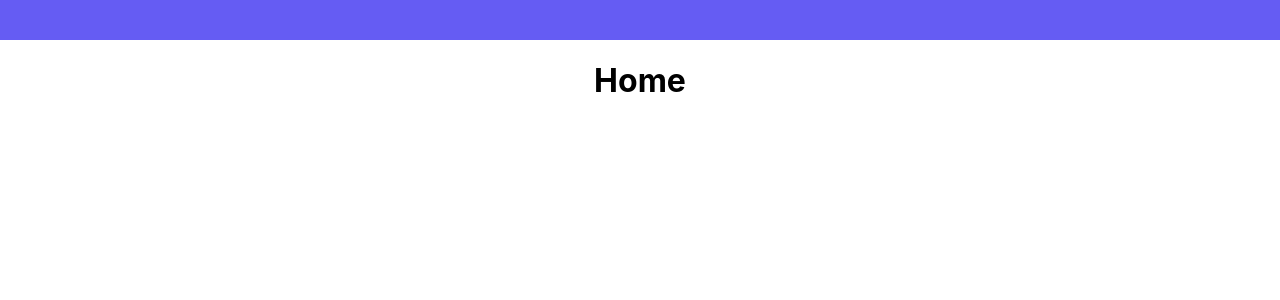
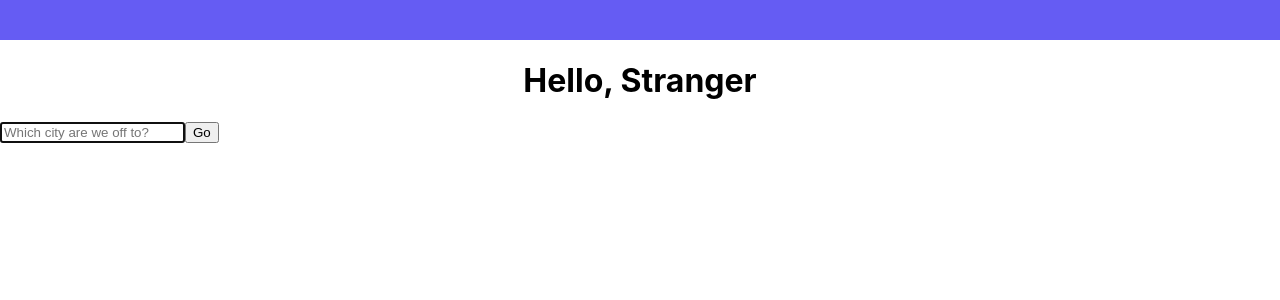
Before and after one commit to kiittsunne/gogang, a React (Create React App) app: page / in a window 1280 px wide. Shown: the top 300 px of the page. Built offline with nearby package versions, Linux system fonts and the light colour scheme; a web font is replaced by a local one.

Commit message:
Topbar & Header components
Added logo & nav buttons to top bar + Created Header component for Home & Search pages

```diff
--- a/package.json
+++ b/package.json
@@ -13,6 +13,7 @@
     "mongoose": "^6.4.4",
     "react": "^18.2.0",
     "react-dom": "^18.2.0",
+    "react-icons": "^4.4.0",
     "react-router-dom": "^6.3.0",
     "react-scripts": "5.0.1",
     "web-vitals": "^2.1.4"
--- a/src/App.js
+++ b/src/App.js
@@ -5,6 +5,7 @@ import SignUp from "./pages/SignUp";
 import Home from "./pages/Home";
 import TopBar from "./components/TopBar/TopBar";
 import { Routes, Route } from "react-router-dom";
+import Search from "./pages/Search";
 
 function App() {
   return (
@@ -15,6 +16,7 @@ function App() {
           <Route path="/login" element={<Login />} />
           <Route path="/signup" element={<SignUp />} />
           <Route path="/" element={<Home />} />
+          <Route path="/search" element={<Search />} />
         </Routes>
       </main>
     </div>
--- /dev/null
+++ b/src/components/Header/Header.js
@@ -0,0 +1,38 @@
+import React from "react";
+import SearchForm from "../SearchForm/SearchForm";
+
+const Header = (props) => {
+  const Greeting = (props) => {
+    return (
+      <h1>
+        Hello,
+        {props.isLoggedIn === true ? (
+          <span> {props.username}</span>
+        ) : (
+          <span> Stranger</span>
+        )}
+      </h1>
+    );
+  };
+
+  const CityName = (props) => {
+    return (
+      <h1>
+        {props.city}, {props.country}
+      </h1>
+    );
+  };
+
+  return (
+    <div>
+      {window.location.pathname === "/" ? (
+        <Greeting isLoggedIn={false} username={"Suzu"} />
+      ) : (
+        <CityName city={"Tokyo"} country={"Japan"} />
+      )}
+      <SearchForm />
+    </div>
+  );
+};
+
+export default Header;
--- a/src/pages/Home.js
+++ b/src/pages/Home.js
@@ -1,9 +1,10 @@
 import React from "react";
+import Header from "../components/Header/Header";
 
 const Home = () => {
   return (
     <div>
-      <h1>Home</h1>
+      <Header />
     </div>
   );
 };
```
Also changed, not shown: src/components/Header/Header.module.css (added), 1 other file (tests, documents, lock files or other folders).
